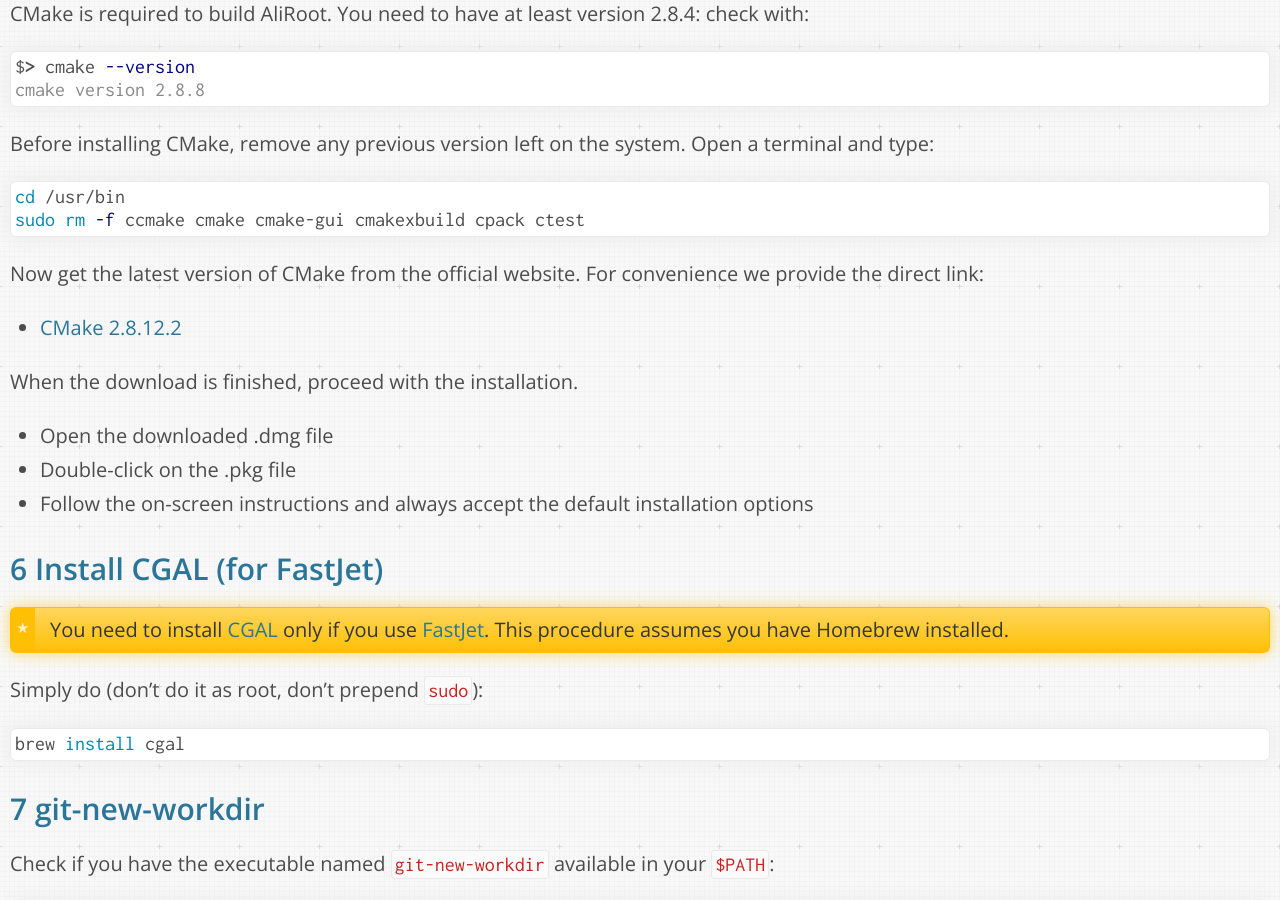
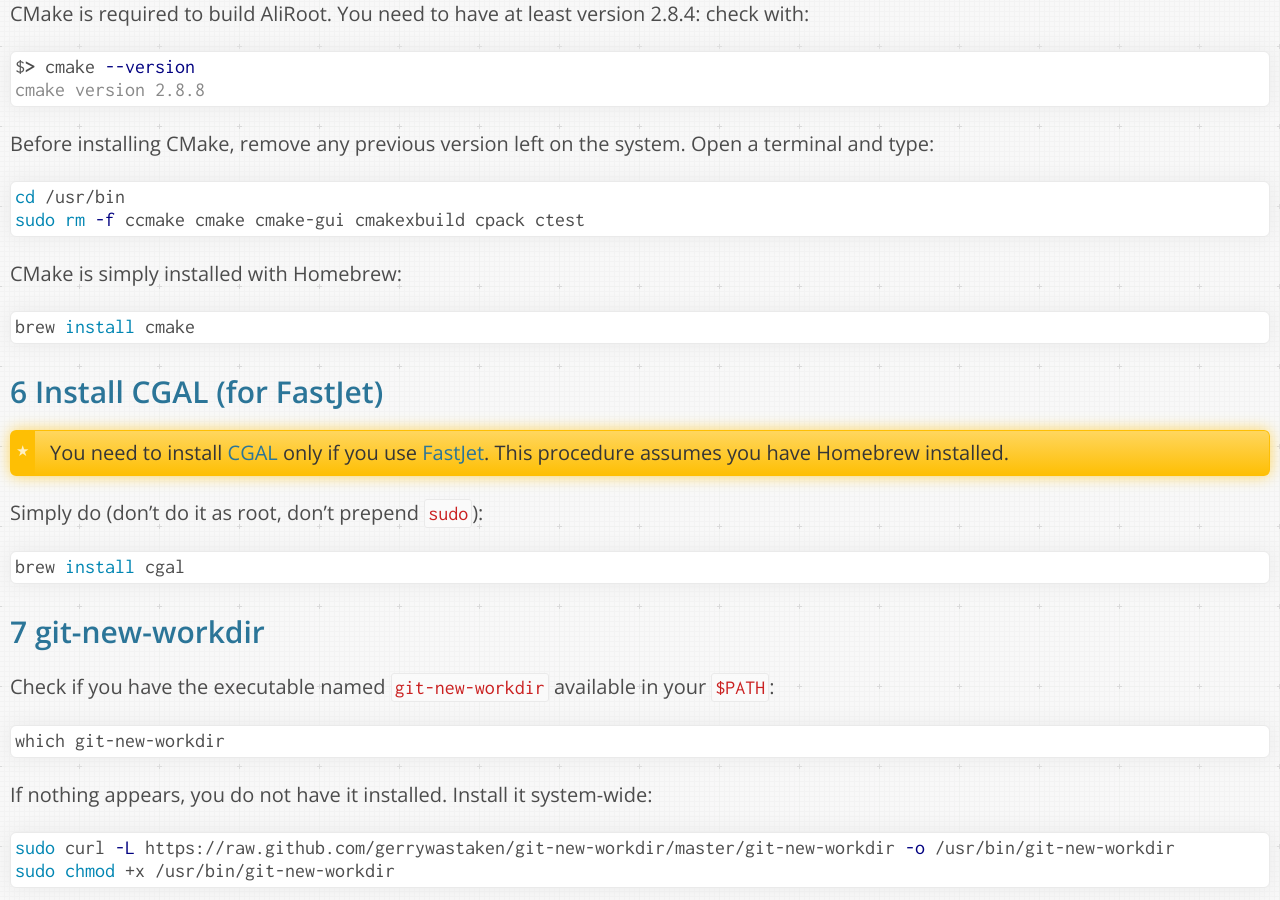
Before and after one commit to dberzano/dberzano.github.io, a Jekyll site: the page built from alice/install-aliroot/prereq-osx.md, in a window 1280 px wide and 900 px high, scrolled down 3634 px. Built offline with Jekyll 4.4.1, drawn with Linux system fonts in a browser that asks for light colours; Markdown is read by kramdown in place of the engine named in the settings.

Commit message:
AliInst: install CMake on OS X with Homebrew

````diff
--- a/alice/install-aliroot/prereq-osx.md
+++ b/alice/install-aliroot/prereq-osx.md
@@ -159,17 +159,11 @@
 sudo rm -f ccmake cmake cmake-gui cmakexbuild cpack ctest
 ```
 
-Now get the latest version of CMake from the official website. For
-convenience we provide the direct link:
+CMake is simply installed with Homebrew:
 
-* [CMake 2.8.12.2](http://www.cmake.org/files/v2.8/cmake-2.8.12.2-Darwin64-universal.dmg)
-
-When the download is finished, proceed with the installation.
-
-* Open the downloaded **.dmg** file
-* Double-click on the **.pkg** file
-* Follow the on-screen instructions and **always accept the default
-  installation options**
+```bash
+brew install cmake
+```
 
 
 Install CGAL (for FastJet)
````
